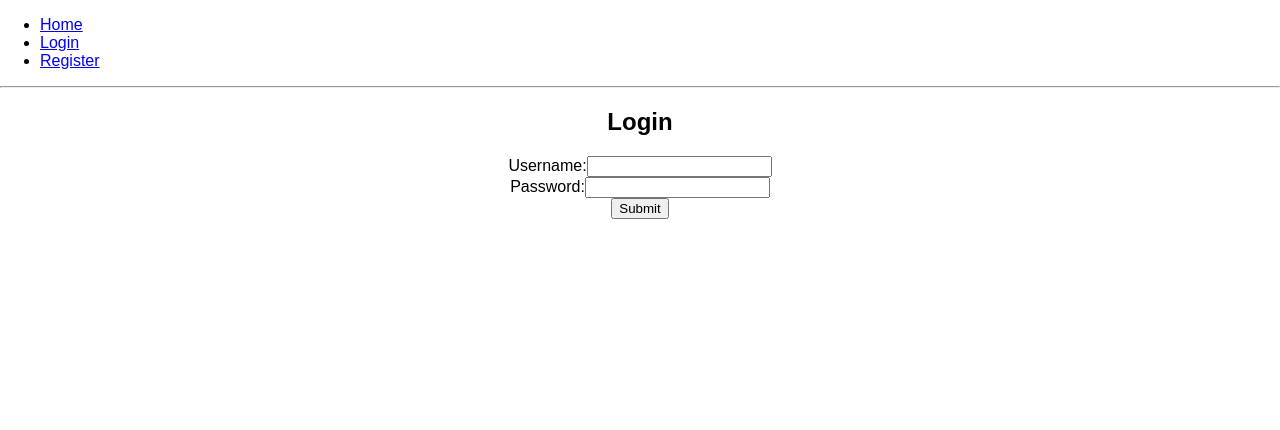
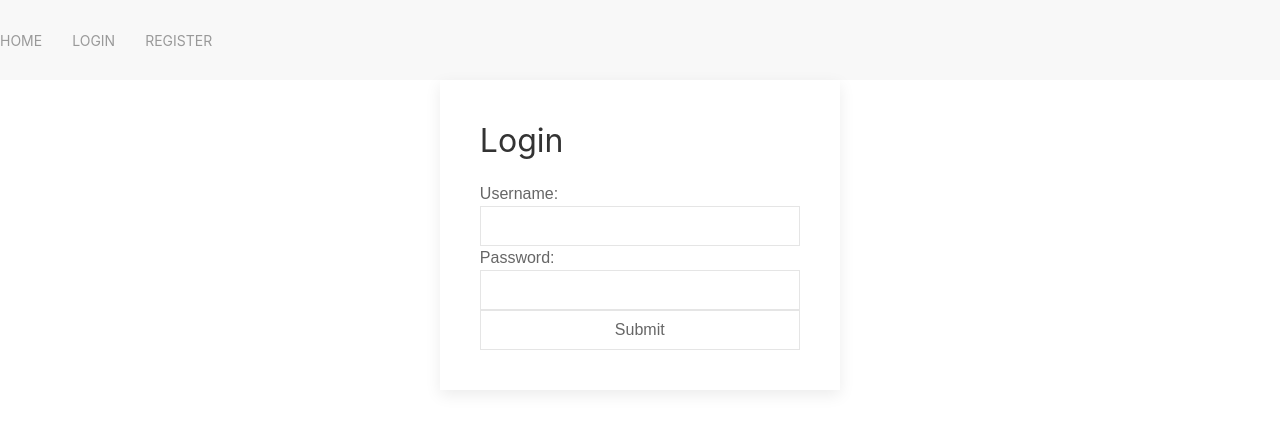
Before and after one commit to e4chang/plan-it, a React (Create React App) app in the folder client/: page /login in a window 1280 px wide. Shown: the top 430 px of the page. Built offline with nearby package versions, Linux system fonts and the light colour scheme.

Commit message:
Updated views using UIKit

```diff
--- a/client/public/index.html
+++ b/client/public/index.html
@@ -13,6 +13,15 @@
       work correctly both with client-side routing and a non-root public URL.
       Learn how to configure a non-root public URL by running `npm run build`.
     -->
+
+    <!-- UI Links -->
+
+    <link href="https://fonts.googleapis.com/css?family=Quicksand" rel="stylesheet">
+
+    <link rel="stylesheet" href="https://cdnjs.cloudflare.com/ajax/libs/uikit/3.0.0-beta.22/css/uikit.min.css" />
+    <script src="https://cdnjs.cloudflare.com/ajax/libs/uikit/3.0.0-beta.22/js/uikit.min.js"></script>
+    <script src="https://cdnjs.cloudflare.com/ajax/libs/uikit/3.0.0-beta.22/js/uikit-icons.min.js"></script>
+
     <title>Plan it!</title>
   </head>
   <body>
--- a/client/src/App.js
+++ b/client/src/App.js
@@ -1,5 +1,4 @@
 import React, { Component } from 'react';
-import './App.css';
 import {
   BrowserRouter as Router,
   Route,
@@ -15,13 +14,15 @@ class App extends Component {
     return (
       <Router>
         <div>
-          <ul>
-            <li><Link to="/">Home</Link></li>
-            <li><Link to="/login">Login</Link></li>
-            <li><Link to="/register">Register</Link></li>
-          </ul>
-
-          <hr/>
+          <nav className="uk-navbar-container" uk-navbar>
+            <div className="uk-navbar-left">
+              <ul className="uk-navbar-nav">
+                <li><Link to="/">Home</Link></li>
+                <li><Link to="/login">Login</Link></li>
+                <li><Link to="/register">Register</Link></li>
+              </ul>
+            </div>
+          </nav>
 
           <Route exact path="/" component={Home}/>
           <Route path="/login" component={Login}/>
--- a/client/src/pages/Home.js
+++ b/client/src/pages/Home.js
@@ -1,10 +1,22 @@
 import React, { Component } from 'react';
+import {Link} from 'react-router-dom';
 
 class Home extends Component {
   render() {
     return (
-      <div className="Welcome">
-        <h2>Home</h2>
+      <div className="uk-grid">
+        <div className="uk-width-1-3"></div>
+        <div className="uk-width-1-3">
+          <div className="uk-card uk-card-default uk-card-body">
+            <h2>Welcome!</h2>
+            <div className="uk-margin">
+              <Link className="uk-button uk-button-default" to="/login">Login</Link>
+            </div>
+            <div className="uk-margin">
+              <Link className="uk-button uk-button-default" to="/register">Register</Link>
+            </div>
+          </div>
+        </div>
       </div>
     )
   }
--- a/client/src/pages/Login.js
+++ b/client/src/pages/Login.js
@@ -3,20 +3,22 @@ import React, { Component } from 'react';
 class Login extends Component {
   render() {
     return (
-      <div className="Form">
-        <h2>Login</h2>
-        <form>
-          <label> Username:
-            <input type="text" name="username" />
-          </label>
-          <br/>
-          <label> Password:
-            <input type="text" name="password" />
-          </label>
-          <br/>
-          <input type="submit" value="Submit" />
-        </form>
-
+      <div className="uk-grid">
+        <div className="uk-width-1-3"></div>
+        <div className="uk-width-1-3">
+          <div className="uk-card uk-card-default uk-card-body">
+            <form>
+              <h2>Login</h2>
+              <label> Username: </label>
+              <input type="text" className="uk-input" name="username" />
+              <br/>
+              <label> Password: </label>
+              <input type="text" className="uk-input" name="password" />
+              <label><br/></label>
+              <input type="submit" className="uk-input" value="Submit" />
+            </form>
+          </div>
+        </div>
       </div>
     )
   }
--- a/client/src/pages/Register.js
+++ b/client/src/pages/Register.js
@@ -3,32 +3,36 @@ import React, { Component } from 'react';
 class Register extends Component {
   render() {
     return (
-      <div className="Form">
+      <div className="uk-grid">
+        <div className="uk-width-1-3"></div>
+          <div className="uk-width-1-3">
+            <div className="uk-card uk-card-default uk-card-body">
+              <form>
                 <h2>Register</h2>
-        <form>
                 <label> First name:
-            <input type="text" name="firstName" />
+                  <input type="text" className="uk-input" name="firstName" />
                 </label>
                 <br/>
                 <label> Last name:
-            <input type="text" name="lastName" />
+                  <input type="text" className="uk-input" name="lastName" />
                 </label>
                 <br/>
                 <label> Username:
-            <input type="text" name="username" />
+                  <input type="text" className="uk-input" name="username" />
                 </label>
                 <br/>
                 <label> Password:
-            <input type="text" name="password" />
+                  <input type="text" className="uk-input" name="password" />
                 </label>
                 <br/>
                 <label> Email:
-            <input type="text" name="email" />
+                  <input type="text" className="uk-input" name="email" />
                 </label>
-          <br/>
-          <input type="submit" value="Submit" />
+                <label><br/></label>
+                <input type="submit" className="uk-input" value="Submit" />
               </form>
-
+            </div>
+          </div>
         </div>
     )
   }
```
Lines whose indentation alone changed are shown as unchanged.
